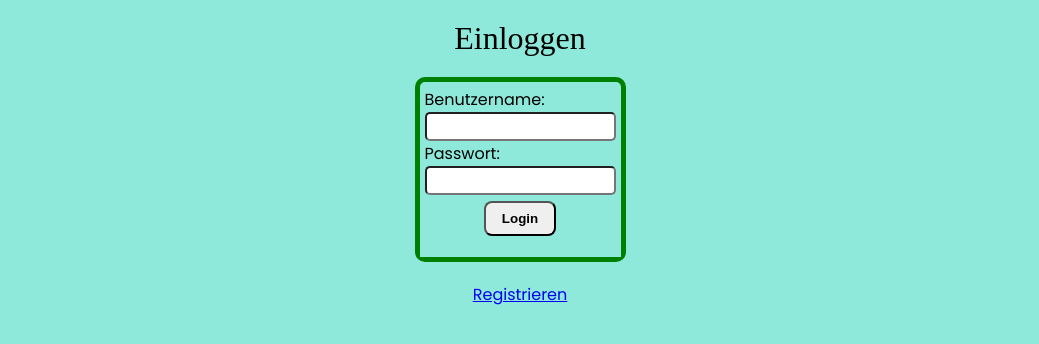
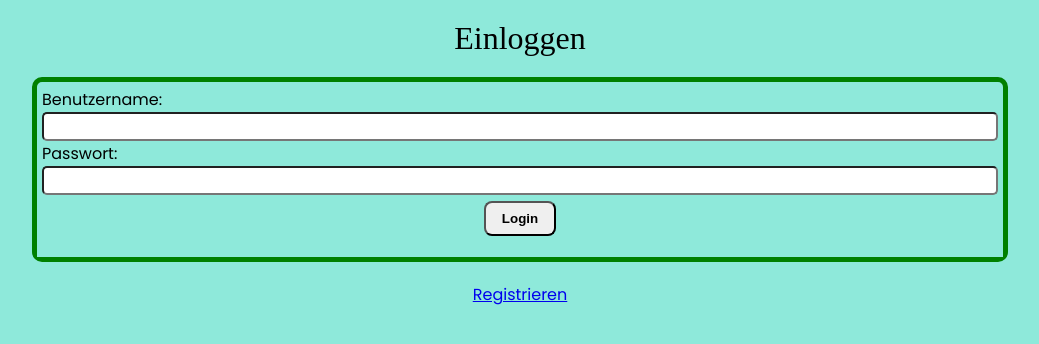
Before and after one commit to Samet91/capstone-project, a React (Vite) app: page /Login in a window 1280 px wide. Shown: the top 344 px of the page, without its empty margins (120-1159 px from the left). Built offline with nearby package versions, Linux system fonts and the light colour scheme.

Commit message:
implement Register in App.tsx

```diff
--- a/src/app/App.tsx
+++ b/src/app/App.tsx
@@ -2,6 +2,7 @@ import React from 'react'
 import { BrowserRouter, Route, Routes } from 'react-router-dom'
 import Dashboard from './Pages/Dashboard'
 import Login from './Pages/Login'
+import Register from './Pages/Register'
 import TransactionHistory from './Pages/TransactionHistory'
 
 function App(): JSX.Element {
@@ -10,6 +11,7 @@ function App(): JSX.Element {
       <Routes>
         <Route path="/" element={<Dashboard />} />
         <Route path="Login" element={<Login />} />
+        <Route path="Register" element={<Register />} />
         <Route path="Transaction" element={<TransactionHistory />} />
       </Routes>
     </BrowserRouter>
--- a/src/app/components/UserForm/UserForm.tsx
+++ b/src/app/components/UserForm/UserForm.tsx
@@ -21,7 +21,6 @@ export default function UserForm({
   }
 
   return (
-    <div>
     <Form onSubmit={(event) => handleSubmit(event)}>
       <InputContainer>
         <Label>
@@ -47,7 +46,6 @@ export default function UserForm({
         <Button>{type}</Button>
       </StyledButton>
     </Form>
-    </div>
   )
 }
 
@@ -55,6 +53,7 @@ const Form = styled.form`
   display: grid;
   border: solid 5px green;
   border-radius: 10px;
+  width: 80%;
 `
 const InputContainer = styled.div`
   margin: 5px;
```
Lines whose indentation alone changed are shown as unchanged.
